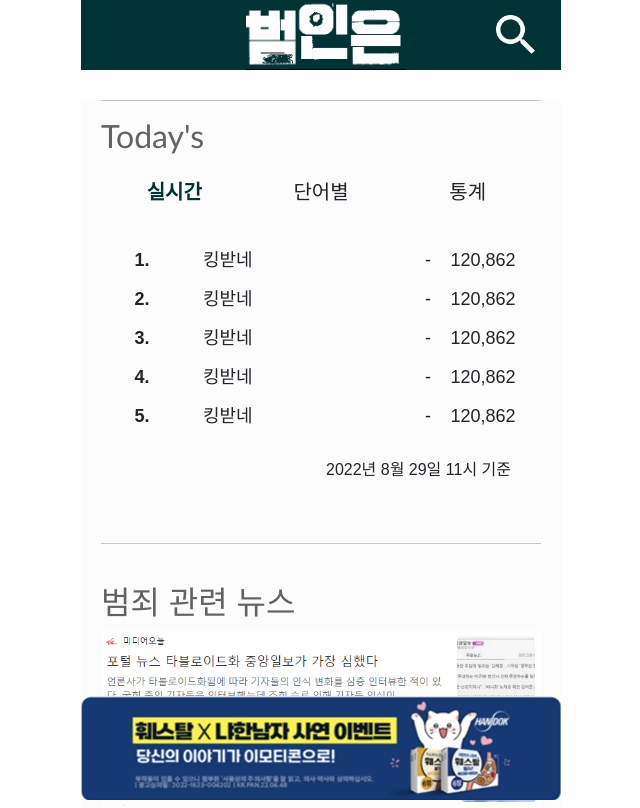
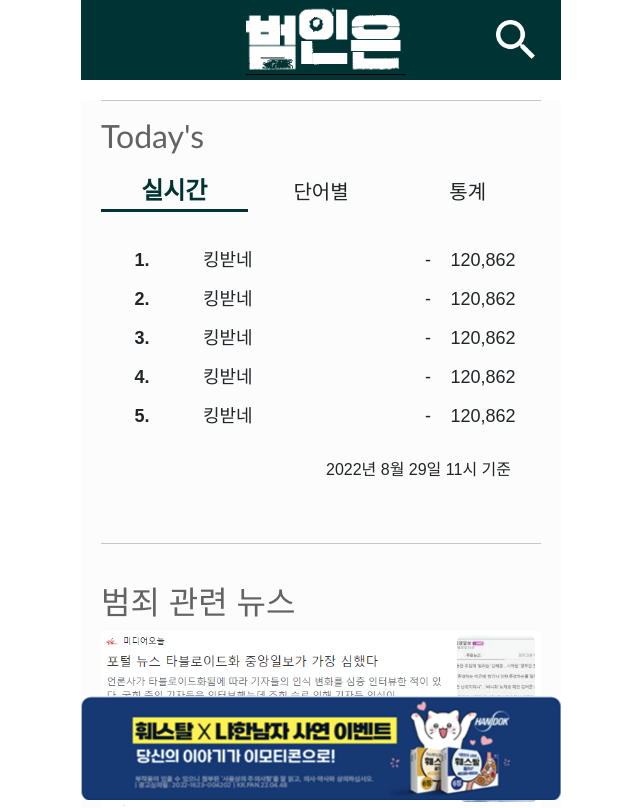
Before and after one commit to l0u0h0/Bum-In-Eun, a React (Create React App) app in the folder frontend/: page / in a window 1280 px wide. Shown: the top 808 px of the page, without its empty margins (319-959 px from the left). Built offline with nearby package versions, Linux system fonts and the light colour scheme.

Commit message:
front_ending..

```diff
--- a/frontend/src/css/Banner.scss
+++ b/frontend/src/css/Banner.scss
@@ -7,8 +7,6 @@
   background-color: #fcfcfc;
   .banner-img {
     position: relative;
-    // margin-left: 5%;
-    // margin-right: 5%;
     max-width: 480px;
     min-width: 320px;
     height: 100%;
--- a/frontend/src/css/Header.scss
+++ b/frontend/src/css/Header.scss
@@ -1,7 +1,9 @@
 /* HEADER COMMON */
 .App-header {
   width: 480px;
-  max-height: 70px;
+  max-height: 80px;
+  padding-top: 5px;
+  padding-bottom: 5px;
   background-color: #003333;
   top: 0;
   position: fixed;
--- a/frontend/src/css/Main.scss
+++ b/frontend/src/css/Main.scss
@@ -52,16 +52,21 @@ div {
     .tab-title {
       height: 10%;
       margin-bottom: 10px;
-      box-sizing: border-box;
+      // box-sizing: border-box;
       .title {
         font-size: 15pt;
         text-align: center;
       }
-      .swiper-slide-thumb-active .title {
-        font-weight: bold;
-        color: #003333;
-        padding-bottom: 10px;
+      .swiper-slide-thumb-active {
         border-bottom: 3px solid #003333;
+        transition: all 0.5s;
+        .title {
+          transform: scale(1.2);
+          transition: all 1s;
+          font-weight: bold;
+          color: #003333;
+          padding-bottom: 10px;
+        }
       }
     }
     .tab-contents {
```
Also changed, not shown: 1 other file (tests, documents, lock files or other folders).
